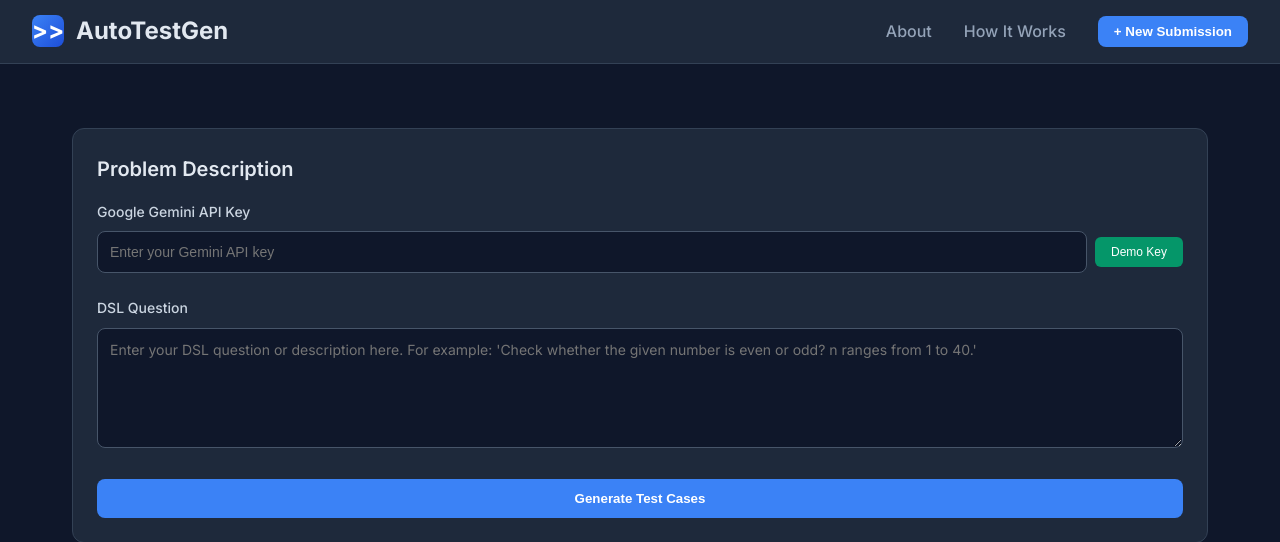
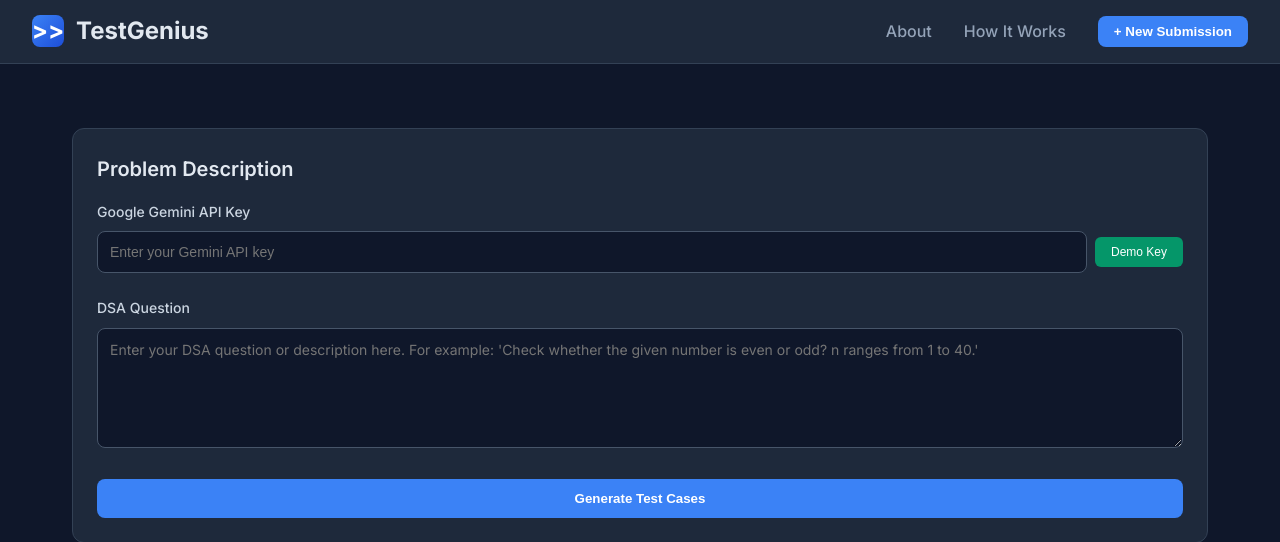
Before and after one commit to abhiramavarma/TestGenius, a Flask app: page / in a window 1280 px wide. Shown: the top 542 px of the page. Run offline with Flask 3, Linux system fonts and the light colour scheme.

Commit message:
Update project: Rename to TestGenius – TestCases Generator and change DSL to DSA
- Changed project name from 'DSL Test Generator' to 'TestGenius – TestCases Generator'
- Updated all references from 'DSL' to 'DSA Questions' throughout the codebase
- Updated README.md with new project name and terminology
- Modified app.py to use DSA terminology and updated function names
- Updated generate_test.py with DSA references
- Changed HTML template to use DSA question terminology
- Updated JavaScript code to use new field names (dsa-question instead of dsl-question)
- Updated system prompts to reflect DSA focus instead of DSL
- Added more DSA example questions in README

```diff
--- a/app.py
+++ b/app.py
@@ -82,9 +82,9 @@ def _extract_json_from_text(text: str) -> str:
                         return candidate.strip()
     return text
 
-def generate_test_json_from_dsl(api_key: str, dsl_question: str) -> str:
+def generate_test_json_from_dsa(api_key: str, dsa_question: str) -> str:
     """
-    Uses the Gemini API via LangChain to convert a DSL question into a structured JSON object.
+    Uses the Gemini API via LangChain to convert a DSA question into a structured JSON object.
     """
     # Set the API key as an environment variable for LangChain to use
     os.environ["GOOGLE_API_KEY"] = api_key
@@ -98,7 +98,7 @@ def generate_test_json_from_dsl(api_key: str, dsl_question: str) -> str:
 
     # Define the prompt template
     system_prompt = """
-You are AutoTestGen, an AI system that powers a LeetCode-style application for automatic test case generation and solution validation. Your role is to parse problems, generate test cases (including edge/boundary cases), and validate user-provided code against them. You must always produce structured, deterministic, and logically consistent JSON outputs.
+You are TestGenius, an AI system that powers a LeetCode-style application for automatic test case generation and solution validation. Your role is to parse DSA problems, generate test cases (including edge/boundary cases), and validate user-provided code against them. You must always produce structured, deterministic, and logically consistent JSON outputs.
 
 Based on the problem, perform the following tasks:
 1) Parse the problem into a structured format. Infer reasonable constraints if missing.
@@ -125,7 +125,7 @@ Schema:
     # Create the full prompt with the user's question
     messages = [
         SystemMessage(content=system_prompt),
-        HumanMessage(content=f"Here is the DSL question: '{dsl_question}'")
+        HumanMessage(content=f"Here is the DSA question: '{dsa_question}'")
     ]
 
     # Invoke the model and get the response
@@ -149,28 +149,28 @@ def index():
 
 @app.route('/api/generate', methods=['POST'])
 def generate_test():
-    """API endpoint to generate test JSON from DSL question"""
+    """API endpoint to generate test JSON from DSA question"""
     try:
         data = request.get_json()
 
         if not data:
             return jsonify({'error': 'No JSON data provided'}), 400
 
-        dsl_question = data.get('dsl_question', '').strip()
+        dsa_question = data.get('dsa_question', '').strip()
         api_key = data.get('api_key', '').strip()
 
         # Use environment variable if no API key provided in request
         if not api_key:
             api_key = os.getenv('GEMINI_API_KEY')
 
-        if not dsl_question:
-            return jsonify({'error': 'DSL question is required'}), 400
+        if not dsa_question:
+            return jsonify({'error': 'DSA question is required'}), 400
 
         if not api_key:
             return jsonify({'error': 'API key is required. Please provide it in the request or set GEMINI_API_KEY environment variable.'}), 400
 
         # Generate the test JSON
-        result = generate_test_json_from_dsl(api_key, dsl_question)
+        result = generate_test_json_from_dsa(api_key, dsa_question)
 
         # Check if the result is an error message
         if result.startswith("An error occurred:"):
--- a/templates/index.html
+++ b/templates/index.html
@@ -3,7 +3,7 @@
 <head>
     <meta charset="UTF-8">
     <meta name="viewport" content="width=device-width, initial-scale=1.0">
-    <title>AutoTestGen - DSL Test Generator</title>
+    <title>TestGenius – TestCases Generator</title>
     <link href="https://fonts.googleapis.com/css2?family=Inter:wght@300;400;500;600;700&display=swap" rel="stylesheet">
     <style>
         * {
@@ -540,7 +540,7 @@
     <header class="header">
         <div class="logo">
             <div class="logo-icon">>></div>
-            <span>AutoTestGen</span>
+            <span>TestGenius</span>
         </div>
         <nav class="nav-links">
             <a href="#" class="nav-link" onclick="openModal('aboutModal'); return false;">About</a>
@@ -554,7 +554,7 @@
             <div class="input-section">
                 <h2 class="section-title">Problem Description</h2>
 
-                <form id="dsl-form">
+                <form id="dsa-form">
                     <div class="form-group">
                         <label for="api-key" class="form-label">Google Gemini API Key</label>
                         <div style="display: flex; align-items: center;">
@@ -574,12 +574,12 @@
                     </div>
 
                     <div class="form-group">
-                        <label for="dsl-question" class="form-label">DSL Question</label>
+                        <label for="dsa-question" class="form-label">DSA Question</label>
                         <textarea
-                            id="dsl-question"
-                            name="dsl-question"
+                            id="dsa-question"
+                            name="dsa-question"
                             class="form-textarea"
-                            placeholder="Enter your DSL question or description here. For example: 'Check whether the given number is even or odd? n ranges from 1 to 40.'"
+                            placeholder="Enter your DSA question or description here. For example: 'Check whether the given number is even or odd? n ranges from 1 to 40.'"
                             required
                         ></textarea>
                     </div>
@@ -624,11 +624,11 @@
     <div id="aboutModal" class="modal">
         <div class="modal-content">
             <div class="modal-header">
-                <h2 class="modal-title">About AutoTestGen</h2>
+                <h2 class="modal-title">About TestGenius</h2>
                 <button class="close-btn" onclick="closeModal('aboutModal')">&times;</button>
             </div>
             <div class="modal-body">
-                <p>AutoTestGen is an AI-powered tool that automatically generates structured test cases from natural language descriptions using Google's Gemini AI.</p>
+                <p>TestGenius is an AI-powered tool that automatically generates structured test cases from DSA (Data Structures and Algorithms) questions using Google's Gemini AI.</p>
 
                 <h3>Features</h3>
                 <ul>
@@ -665,8 +665,8 @@
                 <h3>Step 1: Enter Your API Key</h3>
                 <p>Get your free Gemini API key from <a href="https://makersuite.google.com/app/apikey" target="_blank" style="color: #3b82f6;">Google AI Studio</a> or use our demo key for testing.</p>
 
-                <h3>Step 2: Describe Your Test Case</h3>
-                <p>Write your problem description in natural language. Be specific about:</p>
+                <h3>Step 2: Describe Your DSA Question</h3>
+                <p>Write your DSA problem description in natural language. Be specific about:</p>
                 <ul>
                     <li>What the function should do</li>
                     <li>Input constraints and ranges</li>
@@ -937,7 +937,7 @@
 
         function newSubmission() {
             addButtonAnimation(event.target);
-            document.getElementById('dsl-question').value = '';
+            document.getElementById('dsa-question').value = '';
             document.getElementById('results-container').innerHTML = `
                 <div id="empty-state" class="empty-state">
                     <div class="empty-state-icon">🧪</div>
@@ -948,13 +948,13 @@
             currentResults = null;
         }
 
-        document.getElementById('dsl-form').addEventListener('submit', async (e) => {
+        document.getElementById('dsa-form').addEventListener('submit', async (e) => {
             e.preventDefault();
 
             const apiKey = document.getElementById('api-key').value.trim();
-            const dslQuestion = document.getElementById('dsl-question').value.trim();
+            const dsaQuestion = document.getElementById('dsa-question').value.trim();
 
-            if (!apiKey || !dslQuestion) {
+            if (!apiKey || !dsaQuestion) {
                 showError('Please fill in all fields');
                 return;
             }
@@ -973,7 +973,7 @@
                     },
                     body: JSON.stringify({
                         api_key: apiKey,
-                        dsl_question: dslQuestion
+                        dsa_question: dsaQuestion
                     })
                 });
 
```
Also changed, not shown: generate_test.py (+10 -10 lines), README.md.
